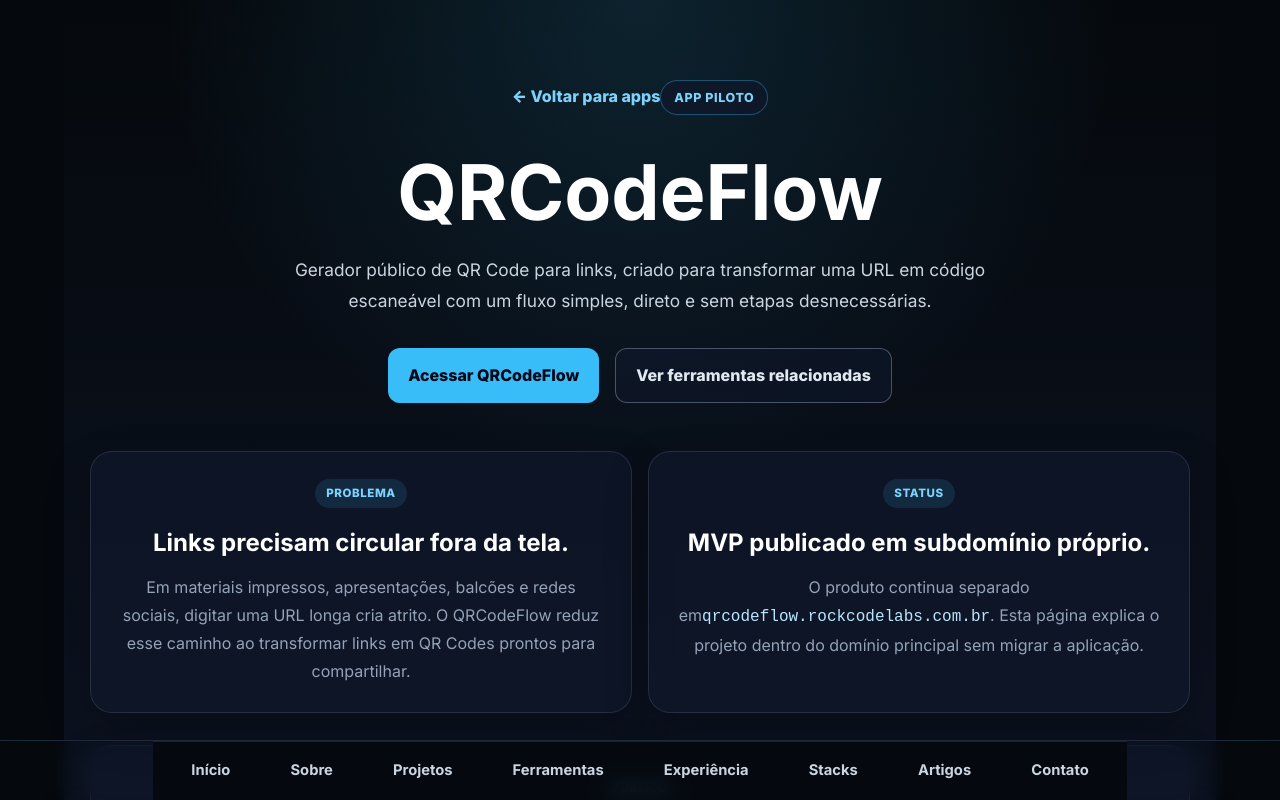
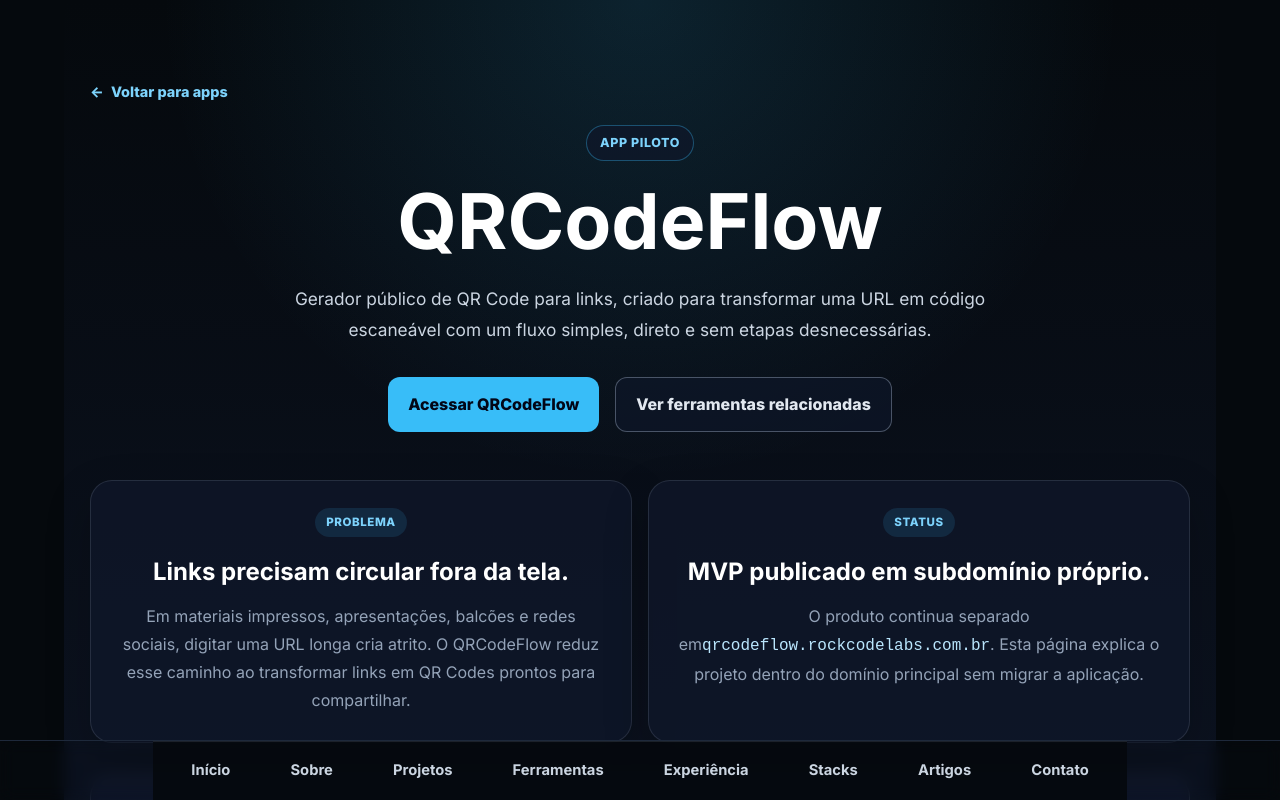
Before and after one commit to dmarostega/rockcode-front-end-vuejs, a Vue app: page /apps/qrcodeflow in a window 1280 px wide. Shown: the top 800 px of the page. Built offline with nearby package versions, Linux system fonts and the light colour scheme.

Commit message:
style: ajusta topo da pagina QRCodeFlow

```diff
--- a/src/components/apps/AppProjectPage.vue
+++ b/src/components/apps/AppProjectPage.vue
@@ -75,7 +75,10 @@ defineProps({
   <LayoutDefault>
     <main class="app-page">
       <section class="hero-section">
-        <RouterLink to="/apps" class="back-link">← Voltar para apps</RouterLink>
+        <RouterLink to="/apps" class="back-link">
+          <span aria-hidden="true">&lt;-</span>
+          Voltar para apps
+        </RouterLink>
 
         <span class="eyebrow">{{ eyebrow }}</span>
         <h1>{{ title }}</h1>
@@ -202,9 +205,14 @@ defineProps({
 }
 
 .back-link {
-  display: inline-flex;
+  display: flex;
+  width: fit-content;
+  align-items: center;
+  gap: 0.45rem;
+  margin-right: auto;
   margin-bottom: 1.4rem;
   color: #7dd3fc;
+  font-size: 0.9rem;
   font-weight: 900;
   text-decoration: none;
 }
@@ -225,6 +233,8 @@ defineProps({
 }
 
 .eyebrow {
+  margin-right: auto;
+  margin-left: auto;
   padding: 0.42rem 0.8rem;
   border: 1px solid rgba(56, 189, 248, 0.35);
   background: rgba(15, 23, 42, 0.75);
```
Also changed, not shown: 1 other file (tests, documents, lock files or other folders).
